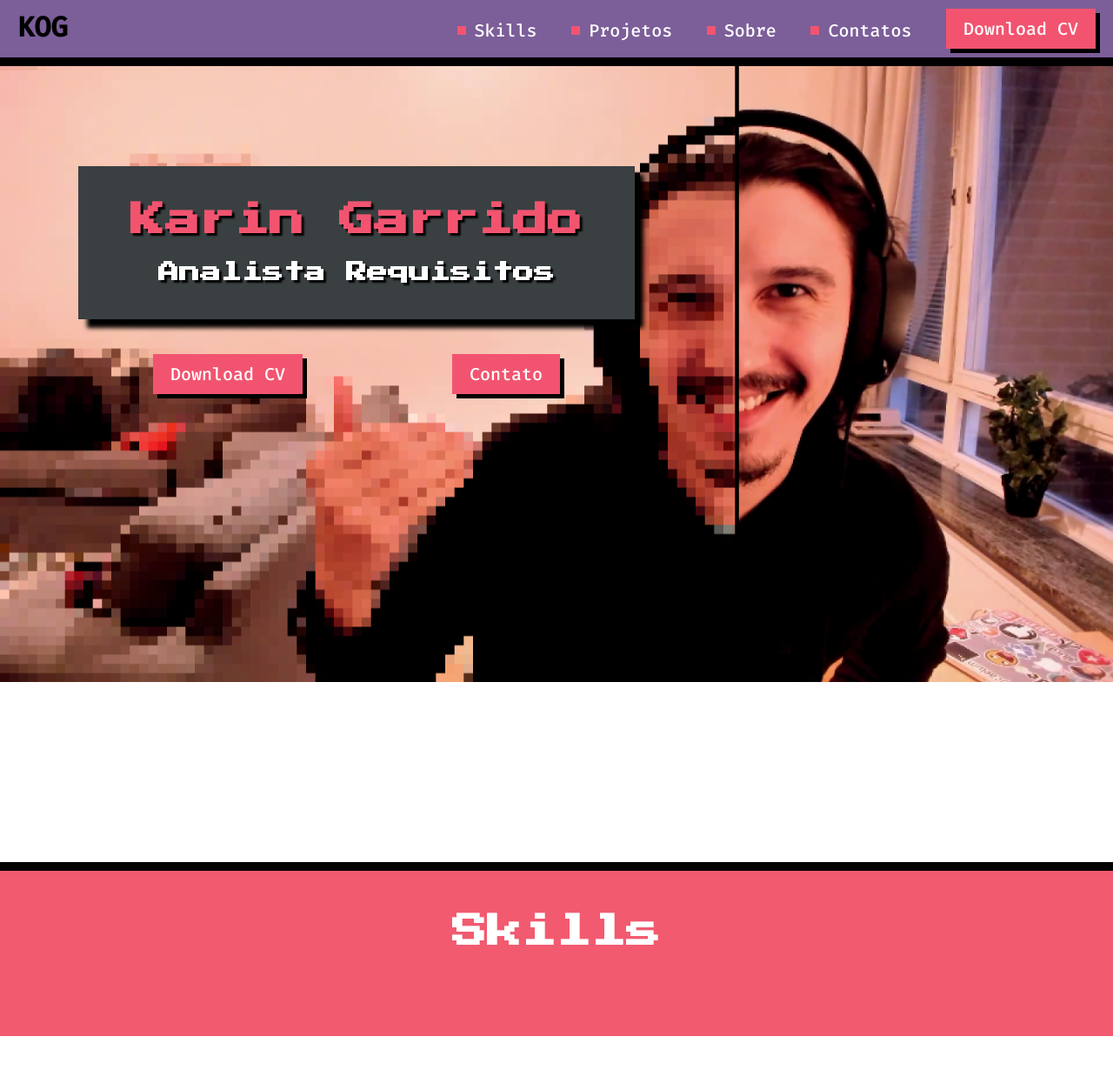
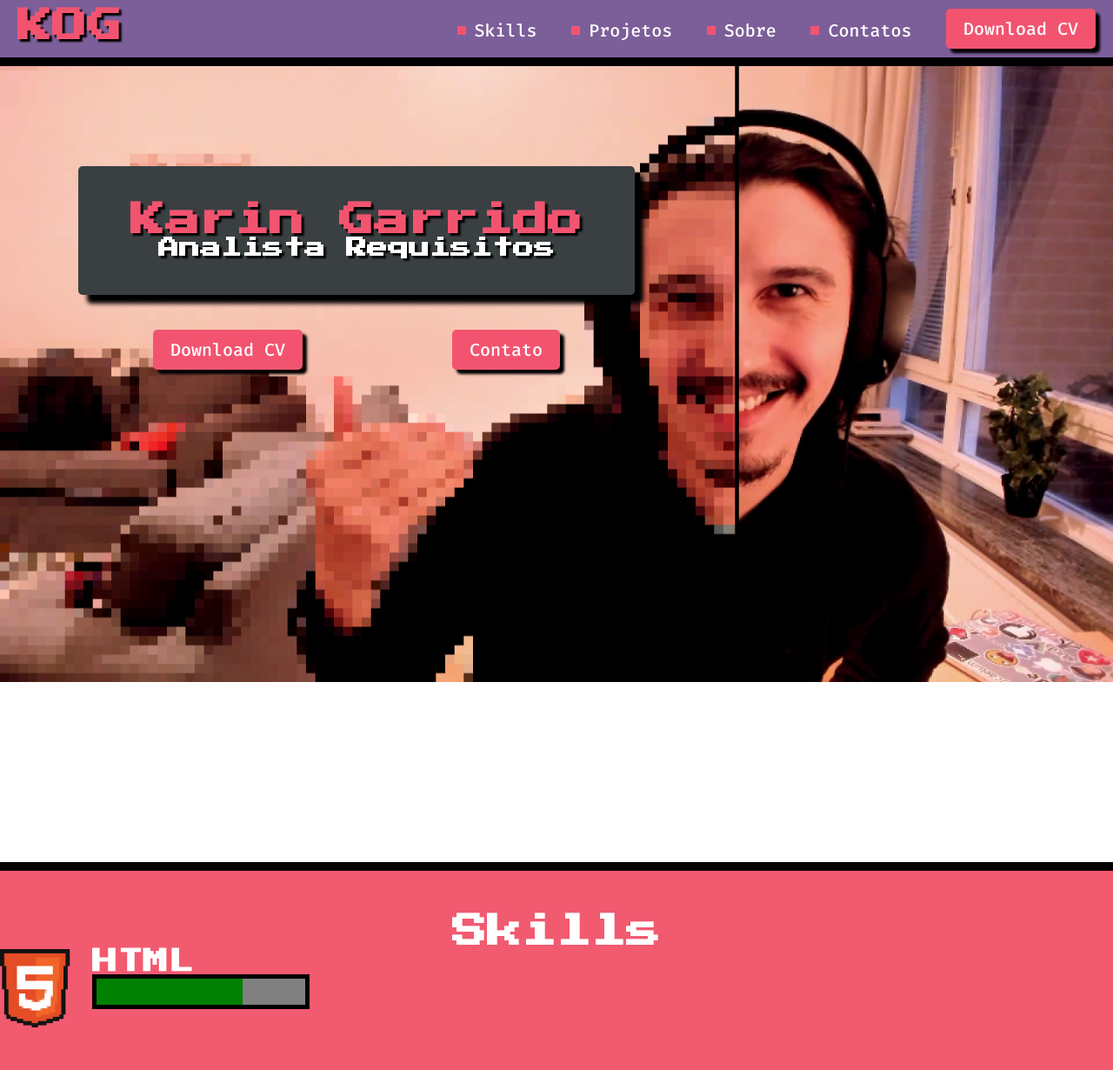
Before and after one commit to karingarrido/html-css, a plain HTML site: page index.html in a window 1280 px wide. Shown: the whole page at 87% size. Before the commit the page ends 1191 px from the top, so only its background shows below. Drawn offline with Linux system fonts and the light colour scheme.

Commit message:
code refactoring create skill component

```diff
--- a/css/components/box.css
+++ b/css/components/box.css
@@ -4,6 +4,7 @@
     box-shadow: 10px 10px 5px #000;
     text-align: center;
     padding: 42px 44px;
+    border-radius: 5px;
 }
 
 .box .title {
--- a/css/components/button.css
+++ b/css/components/button.css
@@ -1,8 +1,9 @@
 
 .button {
     display: inline-block;
+    border-radius: 5px;
     background-color: #F25470;
-    box-shadow: 5px 5px 0px #000000;
+    box-shadow: 5px 5px 3px #000000;
     padding: 10px 20px;
     margin-right: 0;
     transition: transform 100ms cubic-bezier(0.55,-0.54, 0.26, 1.8), opacity 200ms ease-in;
--- a/css/components/title.css
+++ b/css/components/main-title.css
@@ -1,11 +1,11 @@
-.title {
+.main-title {
     font-family: 'Press Start 2P', sans-serif;
     font-size: 40px;
     color: #F25470;
     text-shadow: 3px 3px 2px #000;
 }
 
-.title.-second {
+.main-title.-second {
     color: #fff;
     text-shadow: none;
     text-align: center;
--- /dev/null
+++ b/css/components/progress-bar.css
@@ -0,0 +1,11 @@
+.progress-bar {
+    box-sizing: border-box;
+    background-color: #fff;
+    border: 5px solid #000;
+    height: 40px;
+}
+
+.progress-bar::-webkit-progress-bar,
+.progress-bar::-moz-progress-bar {
+    background-color: mediumslateblue;
+}
--- a/css/components/section.css
+++ b/css/components/section.css
@@ -2,4 +2,5 @@
     background: #F25A70;
     padding-top: 50px;
     padding-bottom: 100px;
+    border-bottom: 10px #7f68d1;
 }
--- /dev/null
+++ b/css/components/skill-tec.css
@@ -0,0 +1,17 @@
+.skill-tec {
+    display: flex;
+    font-family: "Press Start 2P";
+    font-size: 25px;
+    color:#FFF;
+
+}
+
+.skill-tec .icon {
+    margin-right: 25px;
+}
+
+.skill-tec :right {
+    display: flex;
+    flex-direction: column;
+    justify-content: space-around;
+}
--- a/index.html
+++ b/index.html
@@ -11,17 +11,20 @@
         <link rel="stylesheet" href="css/components/header.css">
         <link rel="stylesheet" href="css/components/banner.css">
         <link rel="stylesheet" href="css/components/button.css">
-        <link rel="stylesheet" href="css/components/title.css">
+        <link rel="stylesheet" href="css/components/main-title.css">
         <link rel="stylesheet" href="css/components/subtitle.css">
         <link rel="stylesheet" href="css/components/box.css">
         <link rel="stylesheet" href="css/components/section.css">
+        <link rel="stylesheet" href="css/components/skill-tec.css">
+        <link rel="stylesheet" href="css/components/progress-bar.css">
+
 
 
     </head>
 
     <body>
         <header class="header">
-            <h1>KOG</h1>
+            <h1 class="main-title">KOG</h1>
             <nav>
                 <a class="action" href="" lang="en">Skills</a>
                 <a class="action" href="">Projetos</a>
@@ -33,7 +36,7 @@
         <section class="banner">
             <div class="wrapper">
                 <div class="box">
-                    <h1 class="title"> Karin Garrido </h1>
+                    <h1 class="main-title"> Karin Garrido </h1>
                     <h2 class="subtitle"> Analista Requisitos </h2>
                 </div>
                 <div class="navigation">
@@ -44,7 +47,16 @@
         </section>
 
         <section class="section">
-            <h2 class="title -second">Skills</h2>
+            <h2 class="main-title -second">Skills</h2>
+            <article class="skill-tec"> <!--decription List-->
+                <img class="icon" src="img/ico_html5.png" alt="logo do HTML 5">
+                <div class right>
+                    <h3 class="title">HTML</h3>
+                    <progress class="progress-bar" max="100" value="70">
+                        70%
+                    </progress>
+                </div>
+            </article>
         </section>
 
     </body>
```
Also changed, not shown: assets/img/logo.png, img/ico_css3.png (added), img/ico_html5.png (added), img/ico_js.png (added).
